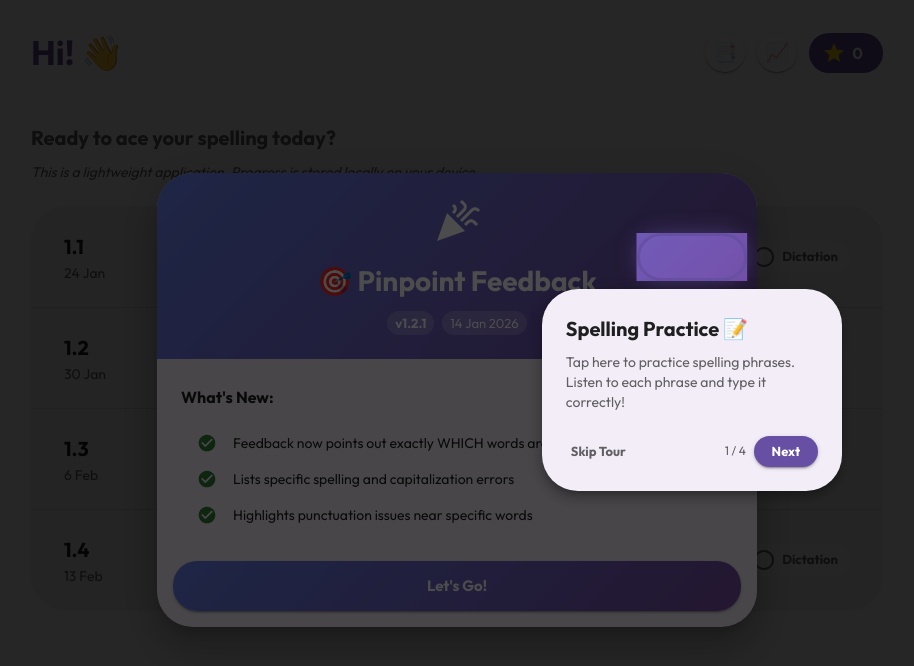
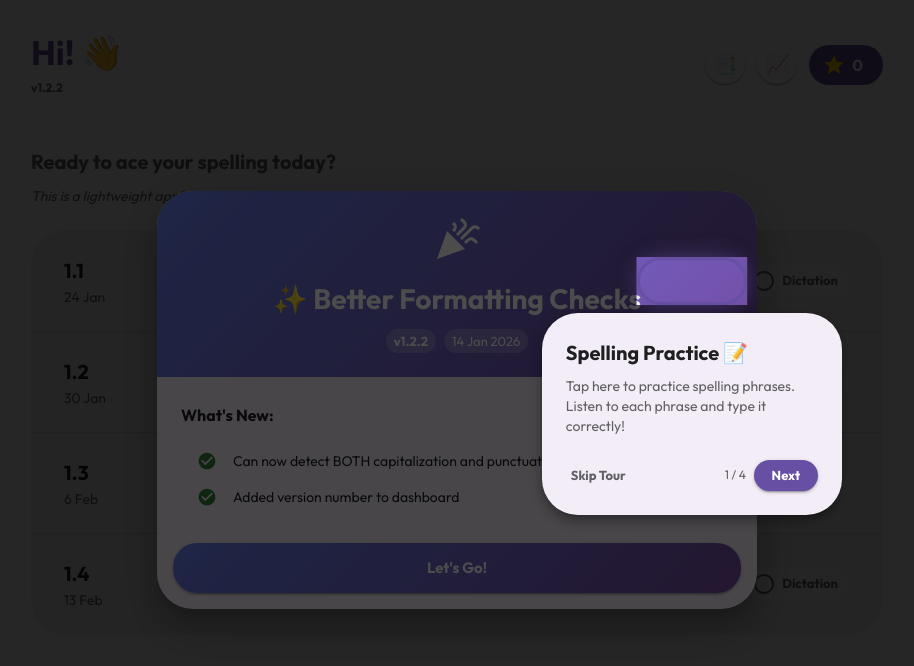
Before and after one commit to njytim-cyber/p4f-simple-spelling-app, a React (Vite) app: page / in a window 1280 px wide. Shown: the top 666 px of the page, without its empty margins (183-1097 px from the left). Built offline with nearby package versions, Linux system fonts and the light colour scheme; a web font is replaced by a local one.

Commit message:
v1.2.2: Fix punctuation/caps independence + add version to UI

```diff
--- a/src/components/Dashboard.tsx
+++ b/src/components/Dashboard.tsx
@@ -25,6 +25,7 @@ import {
     Sync,
 } from '@mui/icons-material';
 import { Exercise, ScoreRecord, ExerciseType, EXERCISES } from '../data/exercises';
+import { APP_VERSION } from '../data/version';
 import { motion } from 'framer-motion';
 
 interface DashboardProps {
@@ -88,6 +89,9 @@ const Dashboard: React.FC<DashboardProps> = ({ onSelect, history }) => {
                 <Box>
                     <Typography variant="h4" color="primary" fontWeight="800">
                         Hi! 👋
+                    </Typography>
+                    <Typography variant="caption" color="text.secondary" fontWeight="bold">
+                        v{APP_VERSION}
                     </Typography>
                 </Box>
                 <Stack direction="row" alignItems="center" spacing={1.5}>
--- a/src/components/DictationMode.tsx
+++ b/src/components/DictationMode.tsx
@@ -63,13 +63,21 @@ const DictationMode: React.FC<DictationModeProps> = ({ exercise, onComplete, onB
             if (iWClean.toLowerCase() !== cWClean.toLowerCase()) {
                 // If the word is missing or extra, it counts as spelling
                 if (iWClean) spellingErrors.push(iWClean);
-            } else if (iWClean !== cWClean) {
-                capsErrors.push(iWClean);
-            }
+            } else {
+                // Base word matches (spelling is correct) via normalized check
 
-            if (iW !== cW && iWClean === cWClean) {
-                // Punctuation error on this word
-                punctErrors.push(iW || 'missing punctuation');
+                // Check Capitalization (compare clean words)
+                if (iWClean !== cWClean) {
+                    capsErrors.push(iWClean);
+                }
+
+                // Check Punctuation
+                // We compare the full token (with punct) case-insensitively.
+                // Since we know the base letters match case-insensitively,
+                // any remaining difference must be punctuation.
+                if (iW.toLowerCase() !== cW.toLowerCase()) {
+                    punctErrors.push(iW || 'missing punctuation');
+                }
             }
         }
 
--- a/src/data/version.ts
+++ b/src/data/version.ts
@@ -3,7 +3,7 @@
 // - MINOR: New features (backwards compatible)
 // - PATCH: Bug fixes (backwards compatible)
 
-export const APP_VERSION = '1.2.1';
+export const APP_VERSION = '1.2.2';
 
 export interface ChangelogEntry {
     version: string;
@@ -13,6 +13,15 @@ export interface ChangelogEntry {
 }
 
 export const CHANGELOG: ChangelogEntry[] = [
+    {
+        version: '1.2.2',
+        date: '14 Jan 2026',
+        title: '✨ Better Formatting Checks',
+        changes: [
+            'Can now detect BOTH capitalization and punctuation errors on the same word',
+            'Added version number to dashboard',
+        ],
+    },
     {
         version: '1.2.1',
         date: '14 Jan 2026',
```
